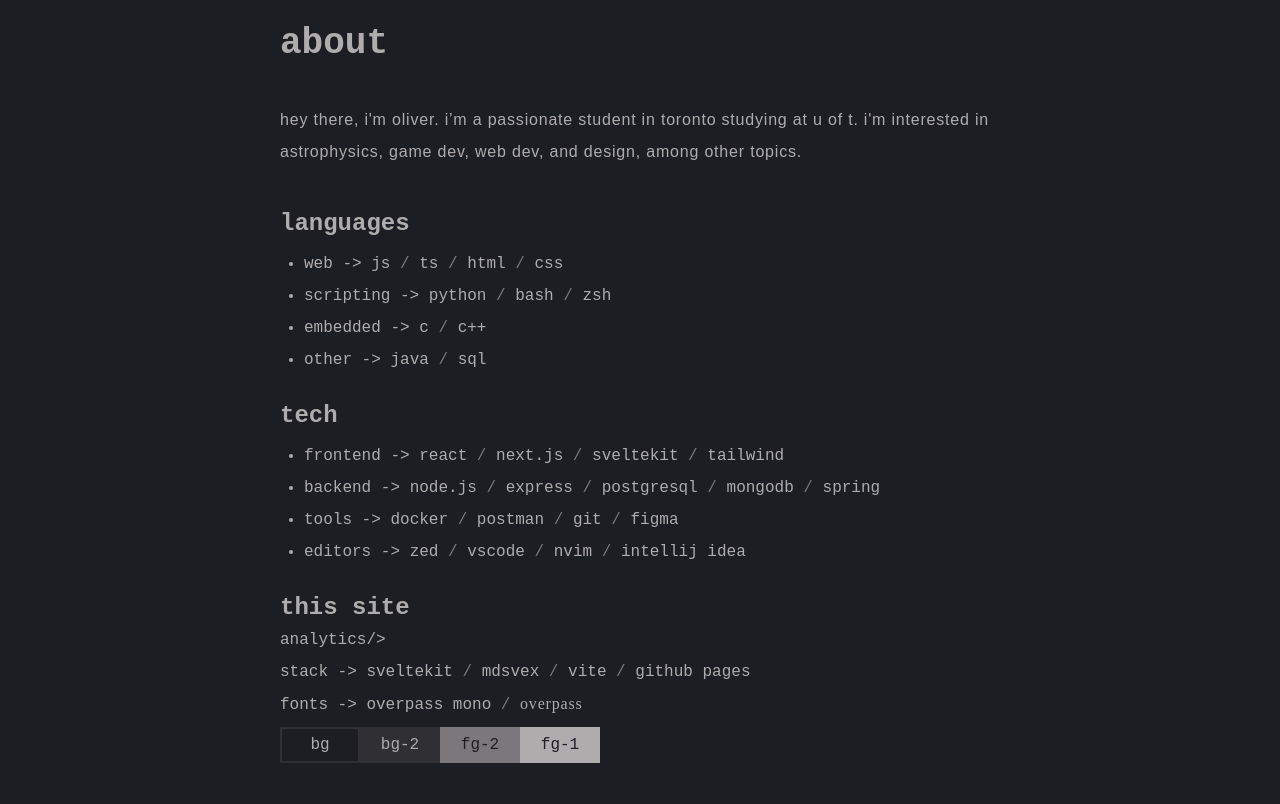
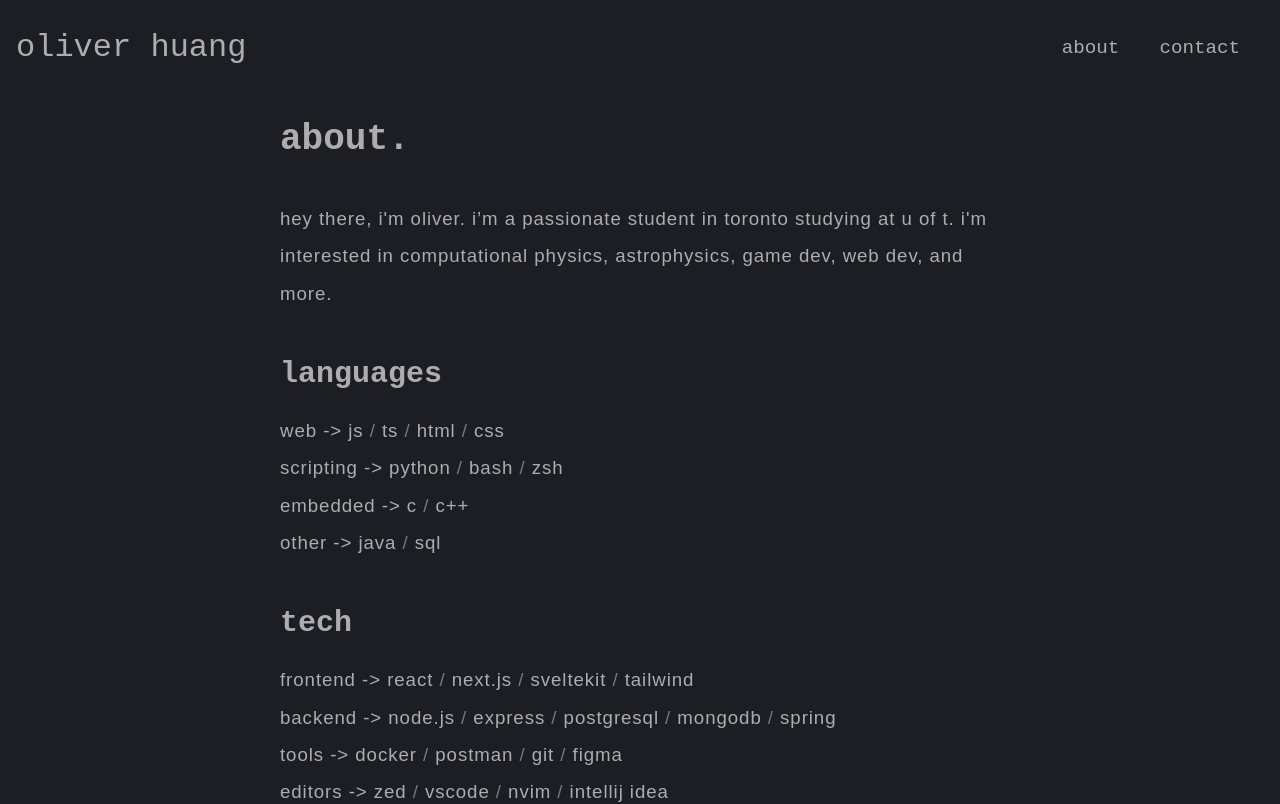
Before and after one commit to gooosexe/portfolio, a SvelteKit app: page /about in a window 1280 px wide. Shown: the top 804 px of the page. Built offline with nearby package versions, Linux system fonts and the light colour scheme.

Commit message:
added contact page

```diff
--- a/package.json
+++ b/package.json
@@ -28,6 +28,7 @@
 		"eslint-plugin-svelte": "^3.0.0",
 		"globals": "^16.0.0",
 		"mdsvex": "^0.12.3",
+		"phosphor-svelte": "^3.0.1",
 		"postcss": "^8.5.3",
 		"prettier": "^3.4.2",
 		"prettier-plugin-svelte": "^3.3.3",
--- a/src/app.css
+++ b/src/app.css
@@ -4,22 +4,64 @@
 
 :root {
 	--bg-1: #1d1d24;
-	--bg-2: #302f34;
-	--fg-3: #424046;
+	--bg-2: #34343a;
+	--bg-3: #4a4a50;
 	--fg-1: #aeacad;
 	--fg-2: #7b787c;
+	--fg-3: #424046;
 }
 
 body {
 	background-color: var(--bg-1);
 	color: var(--fg-1);
+	font-family: 'Overpass', sans-serif;
+	letter-spacing:;
+	line-height: 2;
+}
+
+ul {
+	margin-top: 0.5rem;
+}
+
+h1 {
 	font-family: 'Overpass Mono', monospace;
-	line-height: 2;
+}
+
+h2 {
+	font-family: 'Overpass Mono', monospace;
+	font-size: 30px;
+	font-weight: 600;
+}
+
+section {
+	margin-bottom: 2rem;
 }
 
 p {
 	font-family: 'Overpass', sans-serif;
+	font-size: 14pt;
 	letter-spacing: 0.05em;
+}
+
+a {
+	position: relative;
+	display: inline-block;
+	text-decoration: underline transparent;
+	transition: text-decoration 0.2s ease-in-out;
+}
+
+li {
+	font-size: 14pt;
+	letter-spacing: 0.05em;
+}
+
+.nav-item {
+	font-size: 'overpass mono', monospace;
+}
+
+a:hover {
+	cursor: pointer;
+	text-decoration: underline currentColor;
 }
 
 .split {
--- /dev/null
+++ b/src/components/header.svelte
@@ -0,0 +1,67 @@
+<header>
+	<a href="/"><span class="title">oliver huang</span></a>
+	<nav>
+		<a href="/about" class="nav-item">about</a>
+		<a href="/contact" class="nav-item">contact</a>
+	</nav>
+</header>
+
+<style>
+	header {
+		background-color: var(--bg-1);
+		color: var(--fg-1);
+		padding: 1rem;
+		display: flex;
+		justify-content: space-between;
+		align-items: center;
+		font-family: 'overpass mono', monospace;
+		transition: background-color 0.3s ease;
+	}
+
+	nav {
+		display: flex;
+		gap: 2.5rem;
+		margin-right: 1.5rem;
+	}
+
+	.nav-item {
+		text-decoration: none;
+		color: var(--fg-1);
+		font-size: 1.2rem;
+		position: relative;
+		transition: transform 0.3s ease-in-out;
+	}
+
+	.nav-item::before {
+		content: '→';
+		position: absolute;
+		left: 0;
+		width: 100%;
+		opacity: 0;
+		transition:
+			opacity 0.3s ease-in-out,
+			transform 0.3s ease-in-out;
+	}
+
+	.nav-item:hover {
+		transform: translateX(15px);
+	}
+
+	.nav-item:hover::before {
+		opacity: 1;
+		transform: translateX(-15px); /* Move the arrow into position */
+	}
+
+	.title {
+		position: relative;
+		display: inline-block;
+		font-size: 2rem;
+		text-decoration: underline transparent;
+		transition: text-decoration 0.2s ease-in-out;
+	}
+
+	.title:hover {
+		cursor: pointer;
+		text-decoration: underline currentColor;
+	}
+</style>
--- /dev/null
+++ b/src/lib/contact.ts
@@ -0,0 +1,33 @@
+// formHandler.ts
+
+export interface FormData {
+	name: string;
+	email: string;
+	message: string;
+}
+
+export const handleSubmit = async (data: Event, setStatus: (status: string) => void) => {
+	data.preventDefault();
+
+	setStatus('submitting...');
+	const formData = new FormData(data.currentTarget as HTMLFormElement);
+	const object = Object.fromEntries(formData);
+	object.access_key = '8cdcaf12-0eab-417e-b881-4f00ef1c45d3';
+	const json = JSON.stringify(object);
+
+	const response = await fetch('https://api.web3forms.com/submit', {
+		method: 'POST',
+		headers: {
+			'Content-Type': 'application/json',
+			Accept: 'application/json'
+		},
+		body: json
+	});
+
+	const result = await response.json();
+	if (result.success) {
+		setStatus('message sent!');
+	} else {
+		setStatus('error sending message');
+	}
+};
--- a/src/routes/+page.svelte
+++ b/src/routes/+page.svelte
@@ -31,6 +31,7 @@
 	.nav-item {
 		display: flex;
 		align-items: center;
+		font-family: 'Overpass Mono', monospace;
 		gap: 0.5rem;
 		font-size: 1.2rem;
 		text-decoration: none;
--- a/src/routes/about/+page.svelte
+++ b/src/routes/about/+page.svelte
@@ -1,4 +1,6 @@
 <script>
+	import Header from '../../components/header.svelte';
+
 	let content = {
 		languages: {
 			web: ['js', 'ts', 'html', 'css'],
@@ -15,19 +17,21 @@
 	};
 </script>
 
+<Header />
+
 <main class="mx-auto mb-10 max-w-3xl p-6">
-	<h1 class="mb-10 text-4xl font-bold">about</h1>
+	<h1 class="mb-10 text-4xl font-bold">about.</h1>
 
 	<section class="mb-10">
-		<p class="mt-2 leading-loose">
+		<p class="mt-2">
 			hey there, i'm oliver. i’m a passionate student in toronto studying at u of t. i'm interested
-			in astrophysics, game dev, web dev, and design, among other topics.
+			in computational physics, astrophysics, game dev, web dev, and more.
 		</p>
 	</section>
 
-	<section class="mb-6">
-		<h2 class="text-2xl font-semibold">languages</h2>
-		<ul class="mt-2 list-disc pl-6 leading-loose">
+	<section>
+		<h2>languages</h2>
+		<ul>
 			{#each Object.entries(content.languages) as [category, items] (category)}
 				<li>
 					{category} ->
@@ -40,8 +44,10 @@
 				</li>
 			{/each}
 		</ul>
-		<h2 class="mt-6 text-2xl font-semibold">tech</h2>
-		<ul class="mt-2 list-disc pl-6 leading-loose">
+	</section>
+	<section>
+		<h2>tech</h2>
+		<ul>
 			{#each Object.entries(content.tech) as [category, items] (category)}
 				<li>
 					{category} ->
@@ -57,18 +63,19 @@
 	</section>
 
 	<section>
-		<h1 class="text-2xl font-semibold">this site</h1>
-		<a href="https://us.umami.is/share/HwZnyuHQ5Rqz3NWf/refact0r.dev" class="external"
-			>analytics<span class="arrow">/></span></a
-		>
-		<div class="info">
-			stack -> sveltekit <span class="split">/</span> mdsvex
-			<span class="split">/</span> vite <span class="split">/</span> github pages
-		</div>
-		<div class="info">
-			fonts -> overpass mono <span class="split">/</span>
-			<span style="font-family: 'Overpass'" class="tracking-wider">overpass</span>
-		</div>
+		<h2>this site</h2>
+		<ul>
+			<li>
+				stack -> sveltekit <span class="split">/</span> mdsvex
+				<span class="split">/</span> vite <span class="split">/</span> github pages
+			</li>
+			<li>
+				fonts ->
+				<span style="font-family: 'Overpass Mono'" class="tracking-normal">overpass mono </span>
+				<span class="split">/</span>
+				overpass
+			</li>
+		</ul>
 		<div class="info">
 			<div class="colors">
 				<div class="color" style="background: var(--bg-1); border: 2px solid var(--bg-2);">bg</div>
@@ -91,6 +98,7 @@
 		display: inline-block;
 		width: 5rem;
 		text-align: center;
+		font-family: 'overpass mono', monospace;
 		font-size: 1em;
 		border: 2px solid rgba(0, 0, 0, 0);
 	}
--- a/src/routes/contact/+page.svelte
+++ b/src/routes/contact/+page.svelte
@@ -0,0 +1,119 @@
+<script lang="ts">
+	import { handleSubmit } from '$lib/contact'; // adjust the path as needed
+	import Header from '../../components/header.svelte';
+	import { DiscordLogo, LinkedinLogo, Envelope } from 'phosphor-svelte';
+
+	let status = 'submit ->';
+
+	// The form submission function that calls the imported one
+	const onSubmit = async (event: Event) => {
+		await handleSubmit(event, (newStatus: string) => {
+			status = newStatus;
+		});
+	};
+</script>
+
+<Header />
+
+<main class="mx-auto mb-10 max-w-3xl p-6">
+	<h1 class="mb-10 text-4xl font-bold">contact.</h1>
+
+	<section class="mb-10">
+		<p class="mt-2 leading-loose">
+			feel free to reach out to me. whether it's a question, suggestion, or just to say hi, i'm
+			always happy to chat.
+		</p>
+	</section>
+
+	<section class="mb-10">
+		<h1 class="mb-6 text-2xl font-bold">some links.</h1>
+		<ul>
+			<!-- discord -->
+			<li>
+				<DiscordLogo class="inline-block h-6 w-6" /> discord -> __gooose
+			</li>
+			<!-- linkedin -->
+			<li>
+				<LinkedinLogo class="inline-block h-6 w-6" /> linkedin ->
+				<a href="https://www.linkedin.com/in/oliver-huang-931947232/">oliver huang</a>
+			</li>
+			<!-- email -->
+			<li>
+				<Envelope class="inline-block h-6 w-6" /> email ->
+				<a href="mailto:ohuang4131@gmail.com">ohuang4131@gmail.com</a>
+			</li>
+		</ul>
+	</section>
+
+	<section>
+		<h2 class="text-2xl font-semibold">contact form.</h2>
+		<!-- <form action="https://formspree.io/f/xrbparpp" method="POST" class="mt-4"> -->
+		<form on:submit|preventDefault={onSubmit} class="mt-4">
+			<input type="hidden" name="access_key" value="access-key" />
+			<div class="mb-4">
+				<label for="name" class="block text-lg font-medium">name</label>
+				<input type="text" id="name" name="name" required />
+			</div>
+
+			<div class="mb-4">
+				<label for="email" class="block text-lg font-medium">email</label>
+				<input type="email" id="email" name="email" required />
+			</div>
+
+			<div class="mb-4">
+				<label for="message" class="block text-lg font-medium">message</label>
+				<textarea id="message" name="message" rows="5" required></textarea>
+			</div>
+
+			<div class="mb-4">
+				<button type="submit">{status}</button>
+			</div>
+		</form>
+	</section>
+</main>
+
+<style>
+	input {
+		background-color: var(--bg-1);
+		width: 100%;
+		border-radius: 8px;
+		border: 3px solid var(--bg-2);
+		padding: 0.5rem;
+		font-size: 1rem;
+		transition: border 0.2s ease;
+	}
+
+	input:focus {
+		box-shadow: none;
+		border: 3px solid var(--bg-3);
+	}
+
+	textarea {
+		background-color: var(--bg-1);
+		width: 100%;
+		border-radius: 8px;
+		border: 3px solid var(--bg-2);
+		padding: 0.5rem;
+		font-size: 1rem;
+	}
+
+	textarea:focus {
+		box-shadow: none;
+		border: 3px solid var(--bg-3);
+	}
+
+	button {
+		background-color: var(--bg-2);
+		color: var(--fg-1);
+		padding: 10px 20px;
+		font-size: 1rem;
+		border: none;
+		border-radius: 8px;
+		cursor: pointer;
+		transition: background-color 0.2s ease;
+	}
+
+	button:hover {
+		background-color: var(--bg-3);
+	}
+</style>
```
Also changed, not shown: 1 other file (tests, documents, lock files or other folders).
